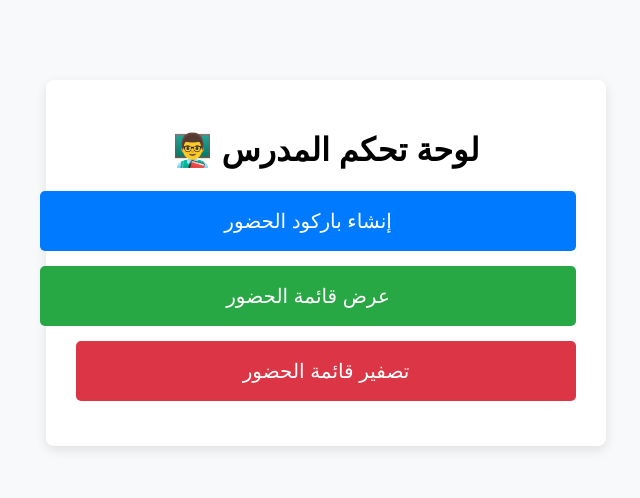
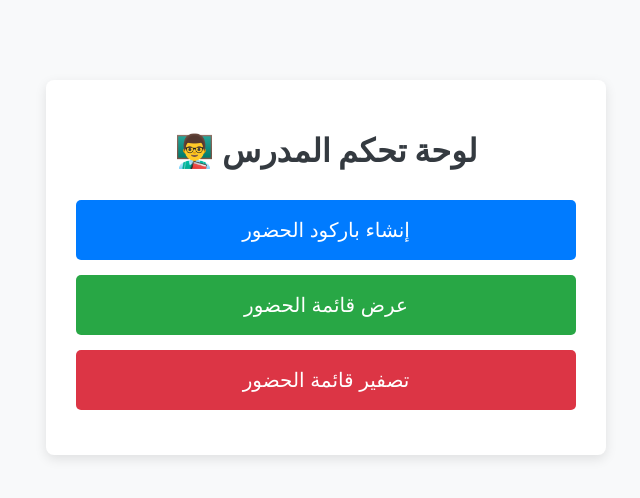
Before and after one commit to v30o5/Student-Attendance, a Flask app: page / in a window 1280 px wide. Shown: the top 498 px of the page, without its empty margins (314-954 px from the left). Run offline with Flask 3, Linux system fonts and the light colour scheme.

Commit message:
Fix clear function and teacher dashboard layout

```diff
--- a/templates/teacher.html
+++ b/templates/teacher.html
@@ -4,12 +4,13 @@
     <meta charset="UTF-8">
     <title>لوحة تحكم المدرس</title>
     <style>
-        body { font-family: sans-serif; text-align: center; background-color: #f8f9fa; margin-top: 80px; }
+        body { font-family: -apple-system, BlinkMacSystemFont, "Segoe UI", Roboto, "Helvetica Neue", Arial, sans-serif; text-align: center; background-color: #f8f9fa; margin-top: 80px; }
         .container { max-width: 500px; margin: auto; padding: 30px; background-color: white; border-radius: 8px; box-shadow: 0 4px 12px rgba(0,0,0,0.1); }
-        .action-button { display: block; margin: 15px 0; padding: 18px; color: white; text-decoration: none; border: none; border-radius: 5px; font-size: 20px; cursor: pointer; width: 100%; }
-        .blue { background-color: #007bff; }
-        .green { background-color: #28a745; }
-        .red { background-color: #dc3545; }
+        h1 { color: #343a40; margin-bottom: 30px; }
+        .action-button { display: block; box-sizing: border-box; margin: 15px 0; padding: 18px; color: white; text-decoration: none; border: none; border-radius: 5px; font-size: 20px; cursor: pointer; width: 100%; }
+        .blue { background-color: #007bff; } .blue:hover { background-color: #0056b3; }
+        .green { background-color: #28a745; } .green:hover { background-color: #218838; }
+        .red { background-color: #dc3545; } .red:hover { background-color: #c82333; }
     </style>
 </head>
 <body>
@@ -18,7 +19,7 @@
         <a href="/generate_qr" class="action-button blue">إنشاء باركود الحضور</a>
         <a href="/list" class="action-button green">عرض قائمة الحضور</a>
 
-        <form action="/clear" method="post" onsubmit="return confirm('هل أنت متأكد من رغبتك في حذف كل السجلات؟');">
+        <form action="/clear" method="post" onsubmit="return confirm('هل أنت متأكد من رغبتك في حذف كل السجلات؟');" style="margin: 0;">
             <button type="submit" class="action-button red">تصفير قائمة الحضور</button>
         </form>
     </div>
```
